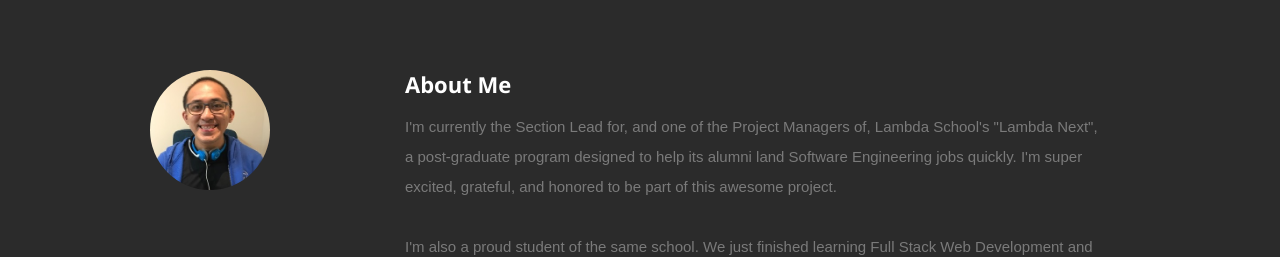
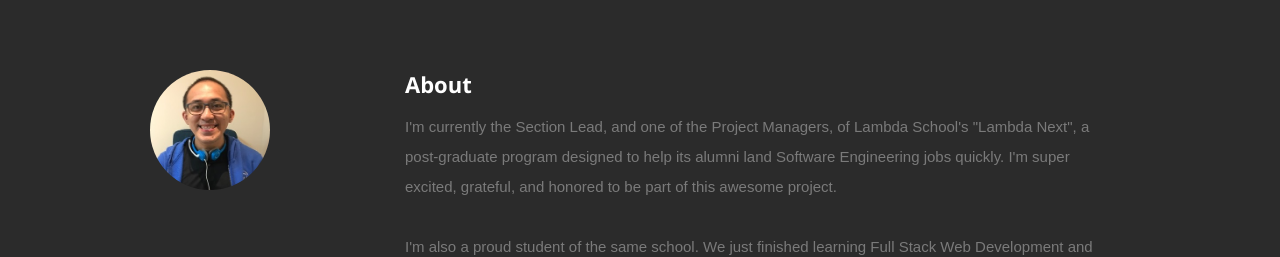
Before and after one commit to danteocualesjr/Portfolio-Site, a React (Create React App) app: page / in a window 1280 px wide. Shown: the part 826-1083 px from the top of the page. Built offline with nearby package versions, Linux system fonts and the light colour scheme.

Commit message:
Edited about.js.

```diff
--- a/src/Components/About/about.js
+++ b/src/Components/About/about.js
@@ -9,8 +9,8 @@
                     <img className="profile-pic" src="images/profilephoto2.jpg" />
                 </div>
                 <div className="nine columns main-col">
-                    <h2>About Me</h2>
-                    <p>I'm currently the Section Lead for, and one of the Project Managers of, Lambda School's "Lambda Next", a post-graduate program designed to help its alumni land Software Engineering jobs quickly. I'm super excited, grateful, and honored to be part of this awesome project.</p>
+                    <h2>About</h2>
+                    <p>I'm currently the Section Lead, and one of the Project Managers, of Lambda School's "Lambda Next", a post-graduate program designed to help its alumni land Software Engineering jobs quickly. I'm super excited, grateful, and honored to be part of this awesome project.</p>
                     <p>I'm also a proud student of the same school. We just finished learning Full Stack Web Development and Computer Science and it was a blast.</p>
                     <p>I'm also a writer. In my spare time, I write short stories, opinion pieces, and articles on programming and Computer Science. My short fiction and opinion pieces have appeared in The Philippines Graphic and The Philippine Daily Inquirer, while my articles have been published in Hacker Noon and Medium.</p>
                     <p>Feel free to reach out to me if you need anything!</p>
```
